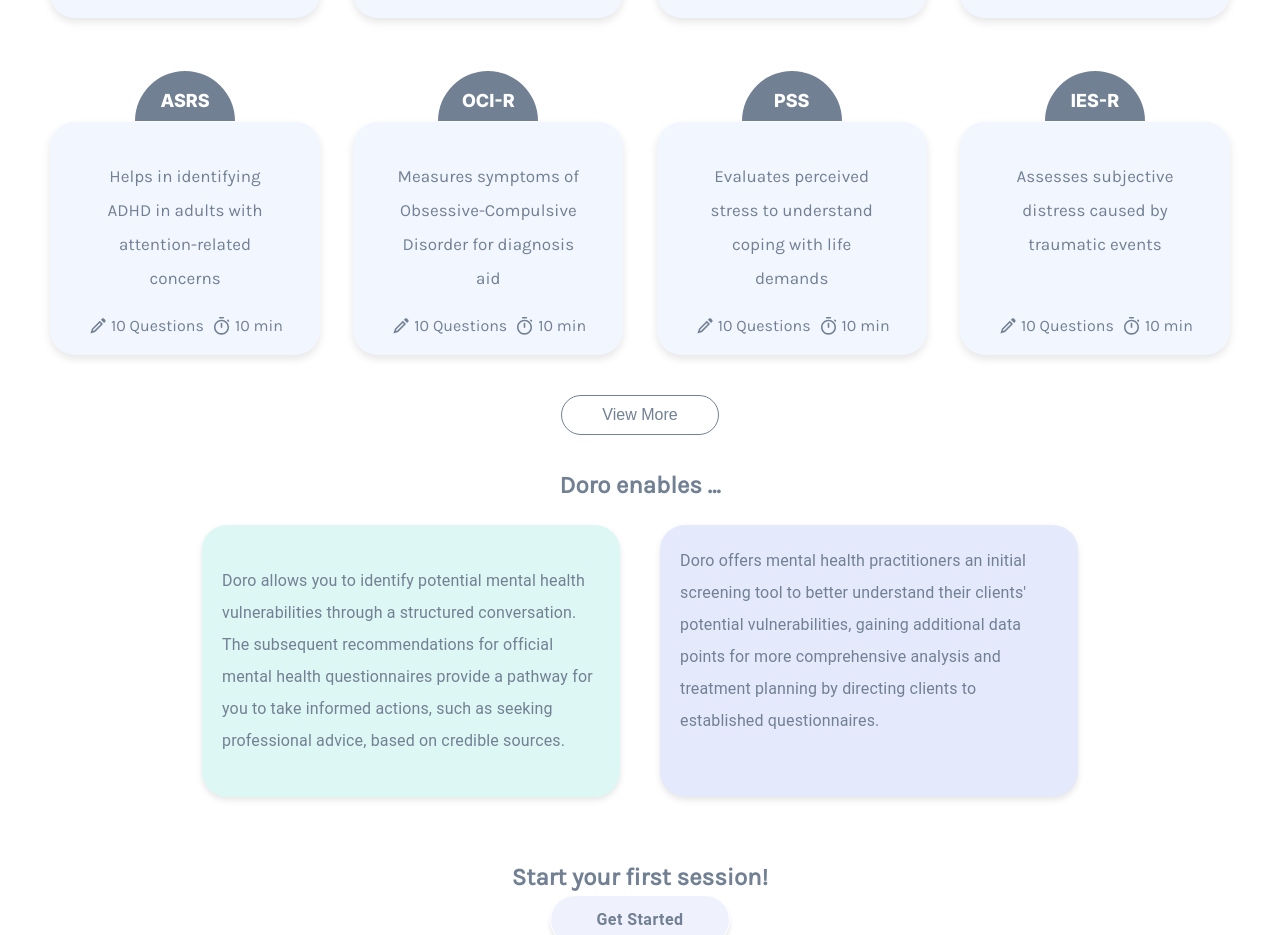
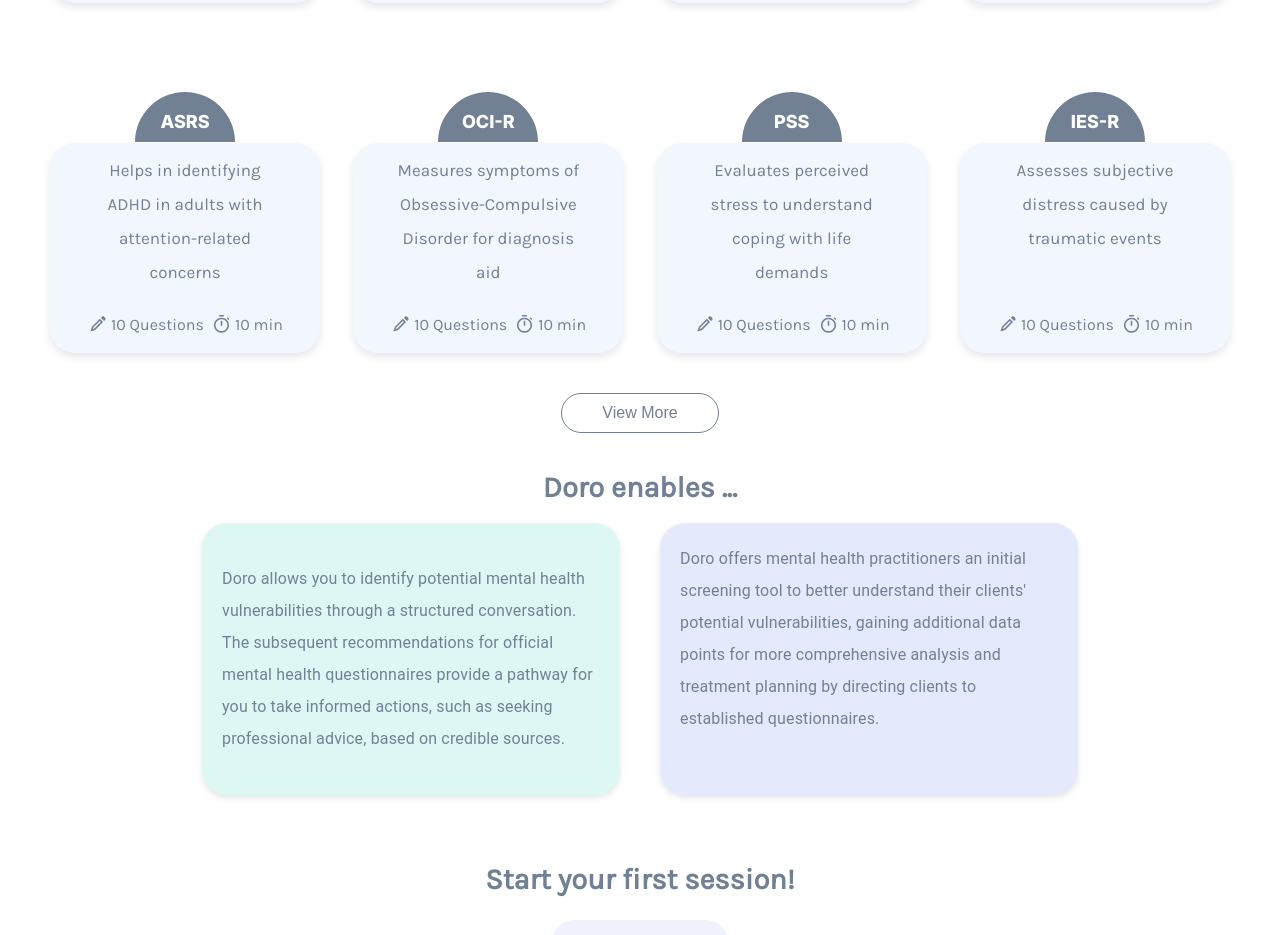
Before and after one commit to rastin1379/doro-frontend, a React (Create React App) app: page / in a window 1280 px wide. Shown: the part 2144-3079 px from the top of the page. Built offline with nearby package versions, Linux system fonts and the light colour scheme.

Commit message:
adjusting doro card styling

```diff
--- a/src/components/mainpage/Questionnaires.js
+++ b/src/components/mainpage/Questionnaires.js
@@ -144,7 +144,7 @@
         Start your first session!
       </h2>
       <Button
-        style={{...getStartedButtonStyles, textTransform: "none"}}
+        style={{...getStartedButtonStyles, textTransform: "none", marginTop: "5%"}}
         component={Link}
         to={isLoggedIn ? "/doro-test-start" : "/get-started"}
       >
--- a/src/styles/DoroCard.css
+++ b/src/styles/DoroCard.css
@@ -1,18 +1,19 @@
 .doro-card {
   position: relative;
   border-radius: 25px;
-  padding: 50px 40px;
-  width: 190px;
+  padding: 10px 40px; /* Adjusted padding */
+  width: 190px; /* Reduced width */
+  height: 190px; /* Reduced height */
   box-shadow: 0 4px 8px rgba(0, 0, 0, 0.1);
   margin: 10px;
   text-align: center;
-  padding-top: 20px; /* Adjusted padding to accommodate the semicircle */
   background-color: #F2F6FF;
-  margin-top: 7%;
   display: flex;
   flex-direction: column;
   justify-content: space-between;
+  margin-top: 10%;
 }
+
 
 /* Semicircle styling on top */
 .doro-card::before {
@@ -45,6 +46,8 @@
   margin-bottom: 10px;
   color: #728094;
   line-height: 2.0;
+  max-width: 100%;
+  margin: 0 auto;
 }
 
 .doro-info {
--- a/src/styles/Mission.js
+++ b/src/styles/Mission.js
@@ -5,7 +5,7 @@
 };
 
 export const missionTitleStyles = {
-  fontSize: '24px',
+  fontSize: '29px',
   fontWeight: 'bold',
   marginBottom: '4%',
   lineHeight: '0.5',
--- a/src/styles/QuestionnaireStyles.js
+++ b/src/styles/QuestionnaireStyles.js
@@ -12,7 +12,7 @@
   position: 'absolute',
   left: '50%',
   transform: 'translate(-50%, -50%)',
-  fontSize: '24px',
+  fontSize: '29px',
   fontWeight: '700',
   color: '#728094',
   textAlign: 'center',
```
